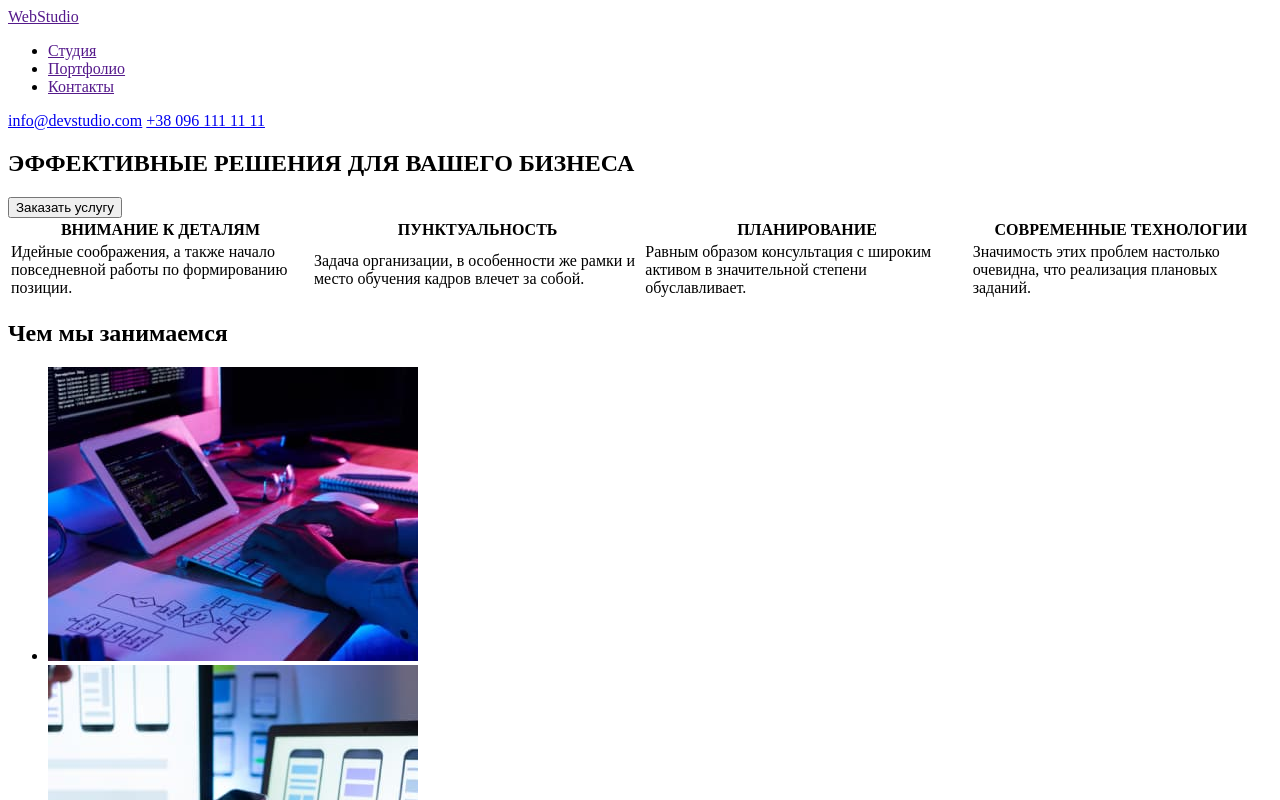
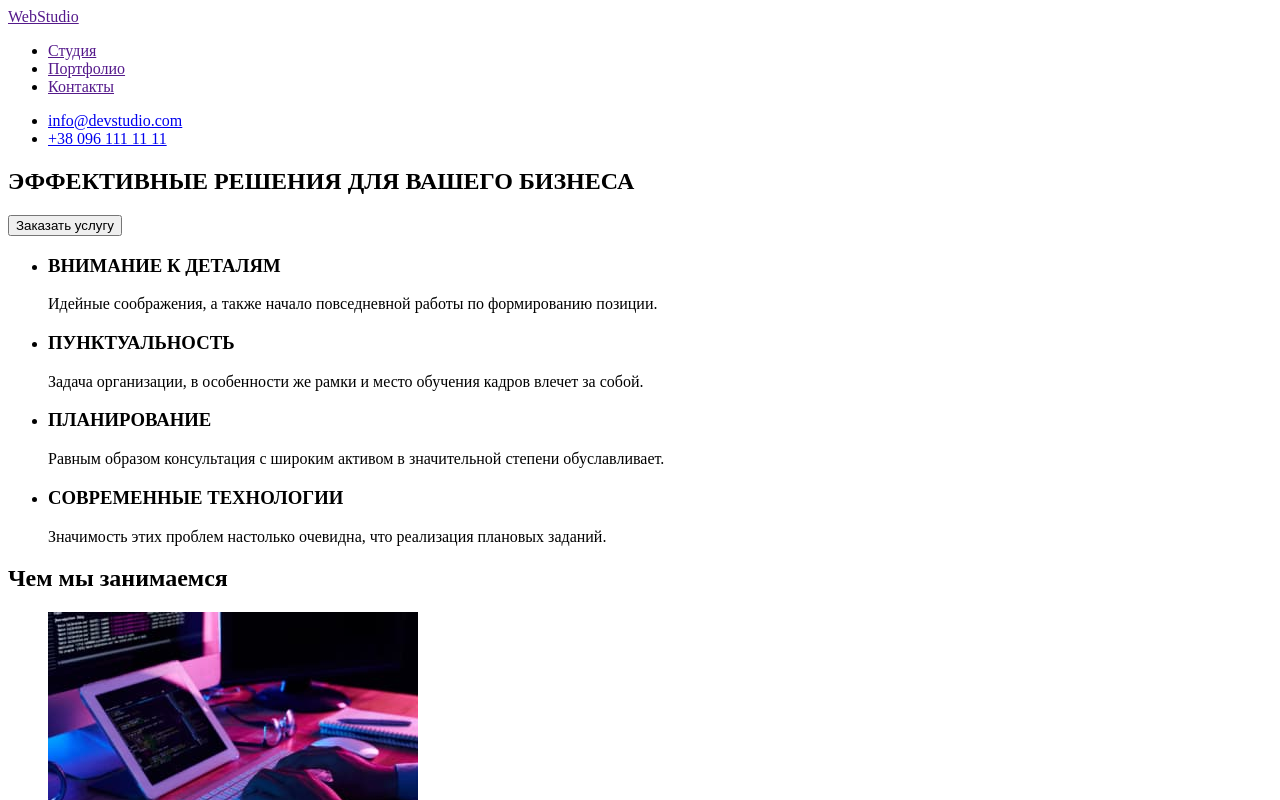
Before and after one commit to AlexandrMois/goit-markup-hw-01, a plain HTML site: page index.html in a window 1280 px wide. Shown: the top 800 px of the page. Drawn offline with Linux system fonts and the light colour scheme.

Commit message:
replacing a table with a list

```diff
--- a/index.html
+++ b/index.html
@@ -23,8 +23,14 @@
                 </li>
             </ul>
         </nav>
-        <a href="mailto:info@devstudio.com">info@devstudio.com</a>
-        <a href="tel:+380961111111">+38 096 111 11 11</a>
+        <ul>
+            <li>
+            <a href="mailto:info@devstudio.com">info@devstudio.com</a>
+            </li>
+            <li>
+            <a href="tel:+380961111111">+38 096 111 11 11</a>
+            </li>
+        </ul>
     </header>
     <main>
         <section>
@@ -32,20 +38,24 @@
                 <button type="button">Заказать услугу</button>
         </section>
         <section>
-            <table>
-                <tr>
-                    <th>ВНИМАНИЕ К ДЕТАЛЯМ</th>
-                    <th>ПУНКТУАЛЬНОСТЬ</th>
-                    <th>ПЛАНИРОВАНИЕ</th>
-                    <th>СОВРЕМЕННЫЕ ТЕХНОЛОГИИ</th>
-                </tr>
-                <tr>
-                    <td>Идейные соображения, а также начало повседневной работы по формированию позиции.</td>
-                    <td>Задача организации, в особенности же рамки и место обучения кадров влечет за собой.</td>
-                    <td>Равным образом консультация с широким активом в значительной степени обуславливает.</td>
-                    <td>Значимость этих проблем настолько очевидна, что реализация плановых заданий.</td>
-                </tr>
-            </table>
+               <ul>
+                <li>
+                    <h3>ВНИМАНИЕ К ДЕТАЛЯМ</h3>
+                    <p>Идейные соображения, а также начало повседневной работы по формированию позиции.</p>
+                </li>
+                <li>
+                    <h3>ПУНКТУАЛЬНОСТЬ</h3>
+                    <p>Задача организации, в особенности же рамки и место обучения кадров влечет за собой.</p>
+                </li>
+                <li>
+                    <h3>ПЛАНИРОВАНИЕ</h3>
+                    <p>Равным образом консультация с широким активом в значительной степени обуславливает.</p>
+                </li>
+                <li>
+                    <h3>СОВРЕМЕННЫЕ ТЕХНОЛОГИИ</h3>
+                    <p>Значимость этих проблем настолько очевидна, что реализация плановых заданий.</p>
+                </li>
+               </ul>
         </section>
         <section>
             <h2>Чем мы занимаемся</h2>
@@ -126,14 +136,12 @@
         <nav>
             <a href="" lang="en">WebStudio</a>
             <address>
-                <ul>
-                    <li>
                         <a
                             href="https://goo.gl/maps/tKZLVt5uZA6QR6iUA"
                             target="_blank"
                             rel="noopener noreferrer"
                             >г. Киев, пр-т Леси Украинки, 26</a>
-                    </li>
+                <ul>
                     <li>
                         <a href="mailto:info@devstudio.com">info@devstudio.com</a>
                     </li>
```
